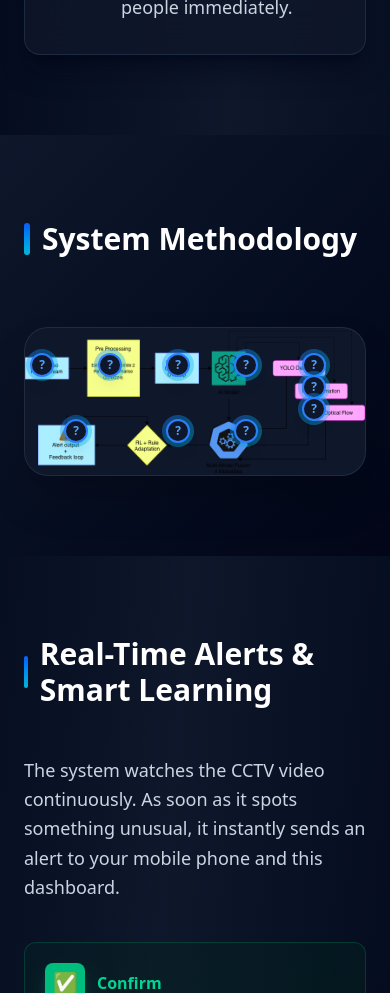
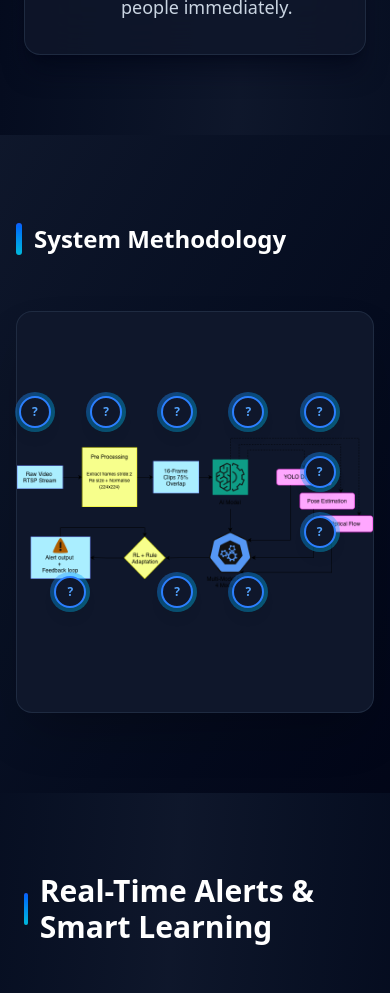
Before and after one commit to ravishaaaan/Info-CCTV, a React (Vite) app: page / in a window 390 px wide. Shown: the part 1780-2773 px from the top of the page. Built offline with nearby package versions, Linux system fonts and the light colour scheme.

Commit message:
layouts changes

```diff
--- a/src/App.jsx
+++ b/src/App.jsx
@@ -135,17 +135,17 @@ function App() {
       </section>
 
       {/* Methodology Diagram */}
-      <section className="py-20 px-6 bg-gradient-to-br from-slate-100 to-blue-50 dark:from-slate-900 dark:to-slate-950">
-        <div className="max-w-6xl mx-auto">
-          <div className="mb-12">
+      <section className="py-20 px-4 md:px-6 bg-gradient-to-br from-slate-100 to-blue-50 dark:from-slate-900 dark:to-slate-950">
+        <div className="max-w-7xl mx-auto">
+          <div className="mb-8 md:mb-12">
             <div className="inline-flex items-center gap-3 mb-4">
               <div className="w-1.5 h-8 bg-gradient-to-b from-blue-600 to-cyan-500 rounded-full"></div>
-              <h2 className="text-3xl md:text-4xl font-black text-slate-900 dark:text-white min-h-[3rem] flex items-center">{t.diagramTitle}</h2>
+              <h2 className="text-2xl md:text-3xl lg:text-4xl font-black text-slate-900 dark:text-white min-h-[3rem] flex items-center">{t.diagramTitle}</h2>
             </div>
           </div>
 
-          <div className="relative rounded-3xl overflow-hidden shadow-2xl border border-slate-200/50 dark:border-slate-700/50 bg-white dark:bg-slate-900">
-            <img src="/images/architect.png" alt="Architecture" className="w-full object-contain" />
+          <div className="relative rounded-2xl md:rounded-3xl overflow-visible md:overflow-hidden shadow-2xl border border-slate-200/50 dark:border-slate-700/50 bg-white dark:bg-slate-900">
+            <img src="/images/architect.png" alt="Architecture" className="w-full object-contain min-h-[400px] md:min-h-0" />
 
             {hotspots.map((spot) => {
               const leftPos = parseFloat(spot.left);
@@ -156,40 +156,36 @@ function App() {
               return (
                 <div key={spot.id}>
                   <div
-                    className="absolute w-8 h-8 md:w-12 md:h-12 cursor-pointer transform -translate-x-1/2 -translate-y-1/2 transition-all hover:scale-125 z-10 group"
+                    className="absolute w-10 h-10 md:w-12 md:h-12 cursor-pointer transform -translate-x-1/2 -translate-y-1/2 transition-all hover:scale-125 active:scale-110 z-10 group"
                     style={{ top: spot.top, left: spot.left }}
                     onClick={() => setActiveHotspot(activeHotspot === spot.id ? null : spot.id)}
                   >
                     <div className="absolute inset-0 bg-gradient-to-br from-blue-500 to-cyan-400 rounded-full opacity-30 group-hover:opacity-50 animate-pulse"></div>
                     <div className="absolute inset-1 bg-white dark:bg-slate-900 rounded-full border-2 border-blue-500 flex items-center justify-center shadow-lg">
-                      <span className="text-xs font-black text-blue-600 dark:text-blue-400">?</span>
+                      <span className="text-xs md:text-sm font-black text-blue-600 dark:text-blue-400">?</span>
                     </div>
                   </div>
 
                   {activeHotspot === spot.id && (
                     <div
-                      className={`absolute w-72 md:w-80 p-6 rounded-2xl bg-white/95 dark:bg-slate-900/95 backdrop-blur-xl shadow-2xl border border-slate-200 dark:border-slate-700 z-20 animate-fade-in ${
-                        isRightSide ? 'right-0 mr-4' : 'left-0 ml-4'
-                      } ${
-                        isBottomHalf ? 'bottom-0 mb-4' : 'top-0 mt-4'
-                      }`}
-                      style={{
+                      className={`fixed md:absolute left-4 right-4 md:left-auto md:right-auto bottom-4 md:bottom-auto md:top-auto md:w-80 lg:w-96 p-5 md:p-6 rounded-2xl bg-white/98 dark:bg-slate-900/98 backdrop-blur-xl shadow-2xl border-2 border-slate-200 dark:border-slate-700 z-50 animate-fade-in max-h-[70vh] md:max-h-none overflow-y-auto`}
+                      style={window.innerWidth >= 768 ? {
                         [isRightSide ? 'right' : 'left']: isRightSide ? `calc(100% - ${spot.left})` : spot.left,
                         [isBottomHalf ? 'bottom' : 'top']: isBottomHalf ? `calc(100% - ${spot.top})` : spot.top
-                      }}
+                      } : {}}
                     >
                       <div className="flex justify-between items-start mb-3">
-                        <h3 className="text-lg font-black bg-gradient-to-r from-blue-600 to-cyan-500 dark:from-blue-400 dark:to-cyan-300 bg-clip-text text-transparent capitalize">
+                        <h3 className="text-base md:text-lg font-black bg-gradient-to-r from-blue-600 to-cyan-500 dark:from-blue-400 dark:to-cyan-300 bg-clip-text text-transparent capitalize pr-2">
                           {activeHotspot}
                         </h3>
                         <button
                           onClick={() => setActiveHotspot(null)}
-                          className="text-slate-400 hover:text-red-500 transition-colors text-xl font-bold"
+                          className="flex-shrink-0 text-slate-400 hover:text-red-500 transition-colors text-2xl font-bold leading-none -mt-1"
                         >
                           ✕
                         </button>
                       </div>
-                      <p className="text-sm text-slate-700 dark:text-slate-300 leading-relaxed">
+                      <p className="text-sm md:text-base text-slate-700 dark:text-slate-300 leading-relaxed">
                         {diagramInfo[activeHotspot][lang]}
                       </p>
                     </div>
```
